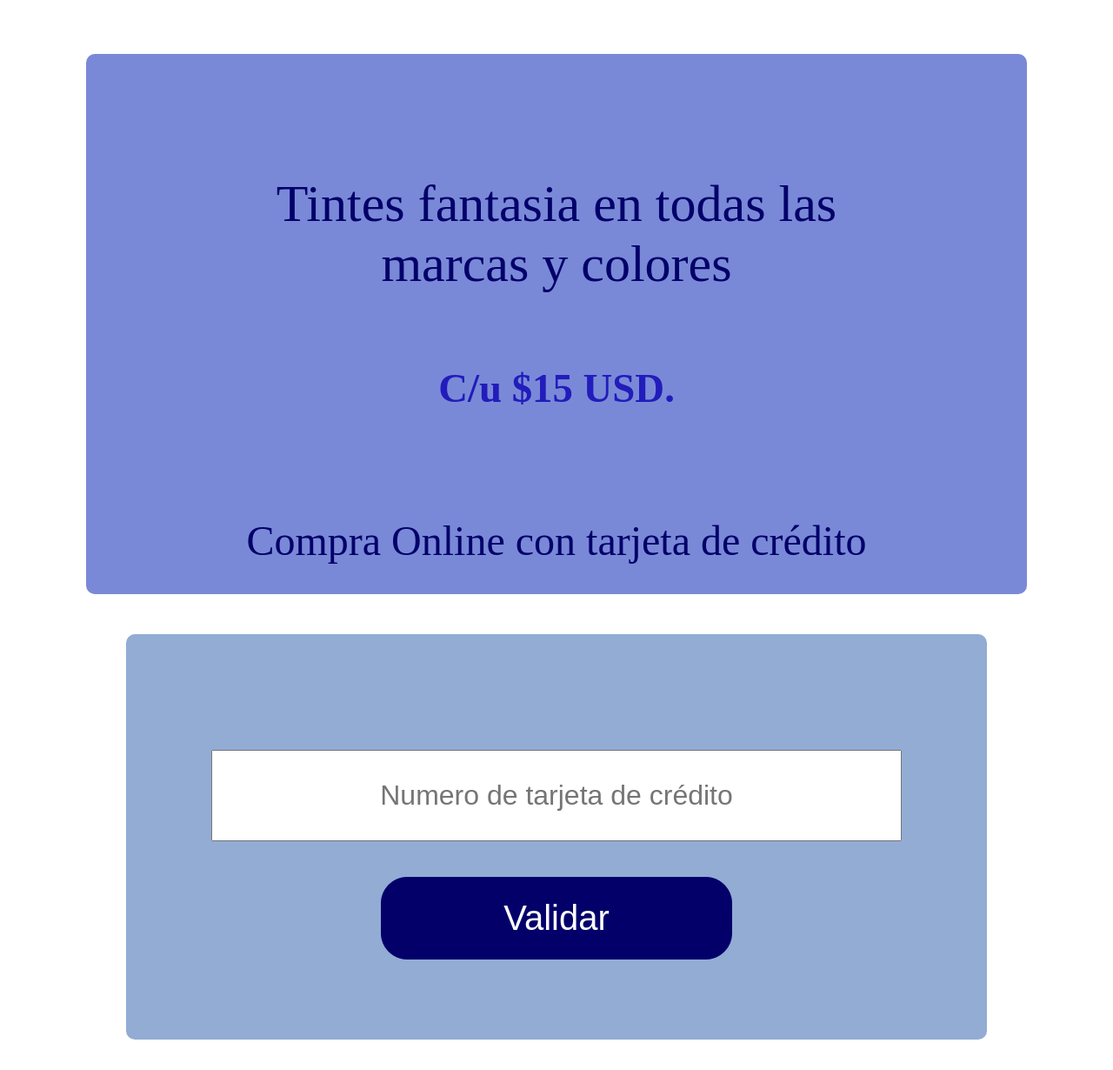
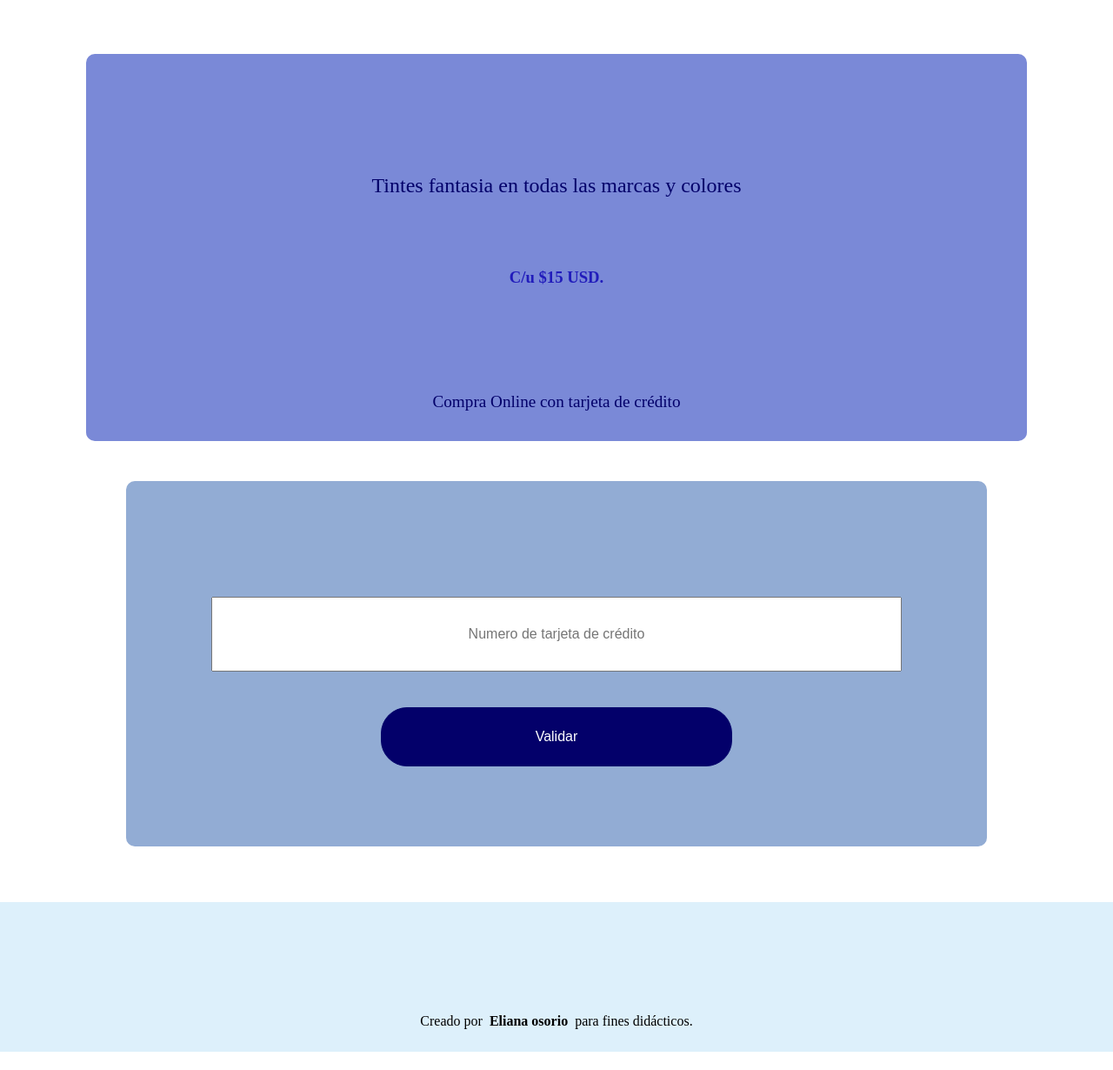
Before and after one commit to monocuka/card-validation, a plain HTML site: page src/index.html in a window 1280 px wide. Shown: the part 770-2000 px from the top of the page at 87% size. After the commit the page ends 1979 px from the top, so only its background shows below. Drawn offline with Linux system fonts and the light colour scheme.

Commit message:
fix: change font size app

```diff
--- a/src/style.css
+++ b/src/style.css
@@ -26,7 +26,7 @@ main{
     padding: 12%;
     padding-bottom: 3%;
     border-radius: 10px;
-    font-size: 2.5em;
+    font-size: 1em;
 }
 #firstIntro{
     font-size: 1.5em;
@@ -62,7 +62,7 @@ main{
     width: 90%;
     padding: 4%;
     margin: 5%;
-    font-size: 2em;
+    font-size: 1em;
     text-align: center;
 }
 #validator{
@@ -74,15 +74,15 @@ main{
     color: white;
     padding: 3%;
     border-radius: 30px;
-    font-size: 2.5em;
+    font-size: 1em;
 }
 #footer1{
     display: flex;
     justify-content: center;
     background-color: rgba(207, 234, 249, 0.705);
-    padding-top: 30%;
+    padding-top: 10%;
     padding-bottom: 2%;
-    font-size: 2.5em;
+    font-size: 1em;
 }
 a{
     text-decoration: none;
```
